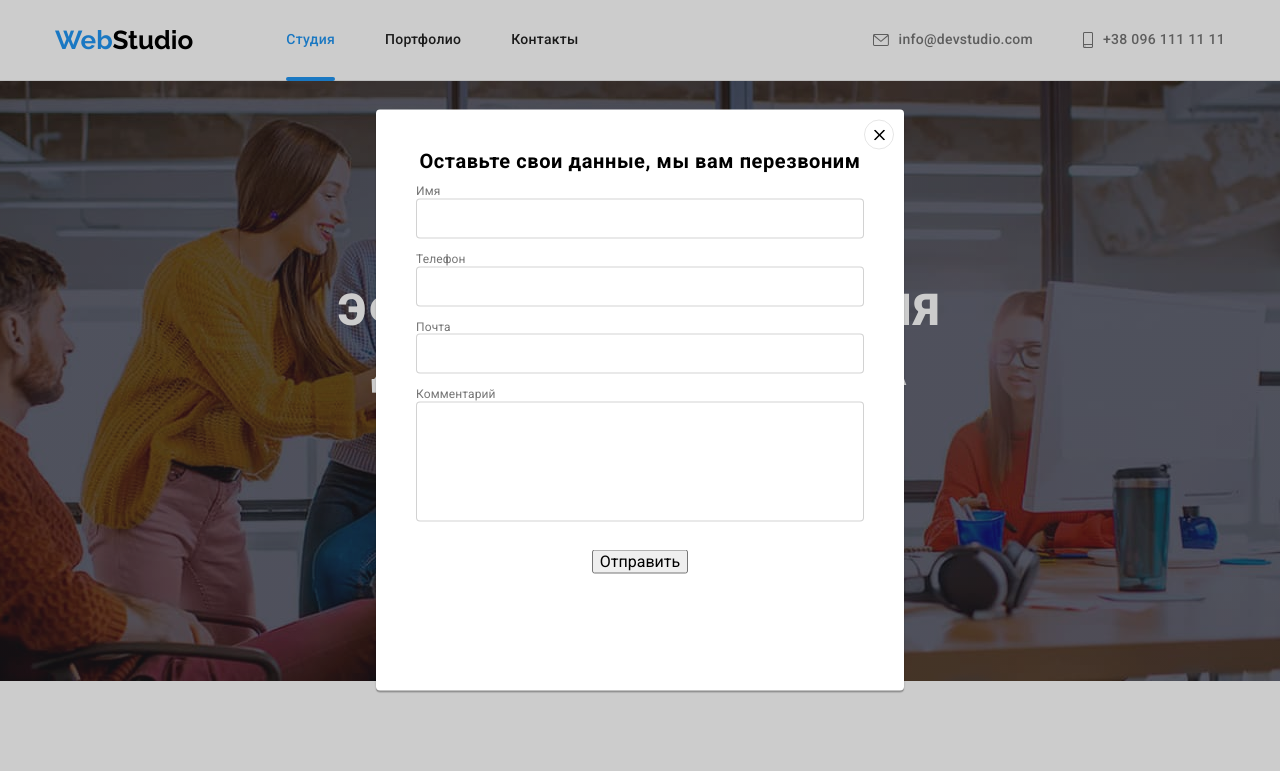
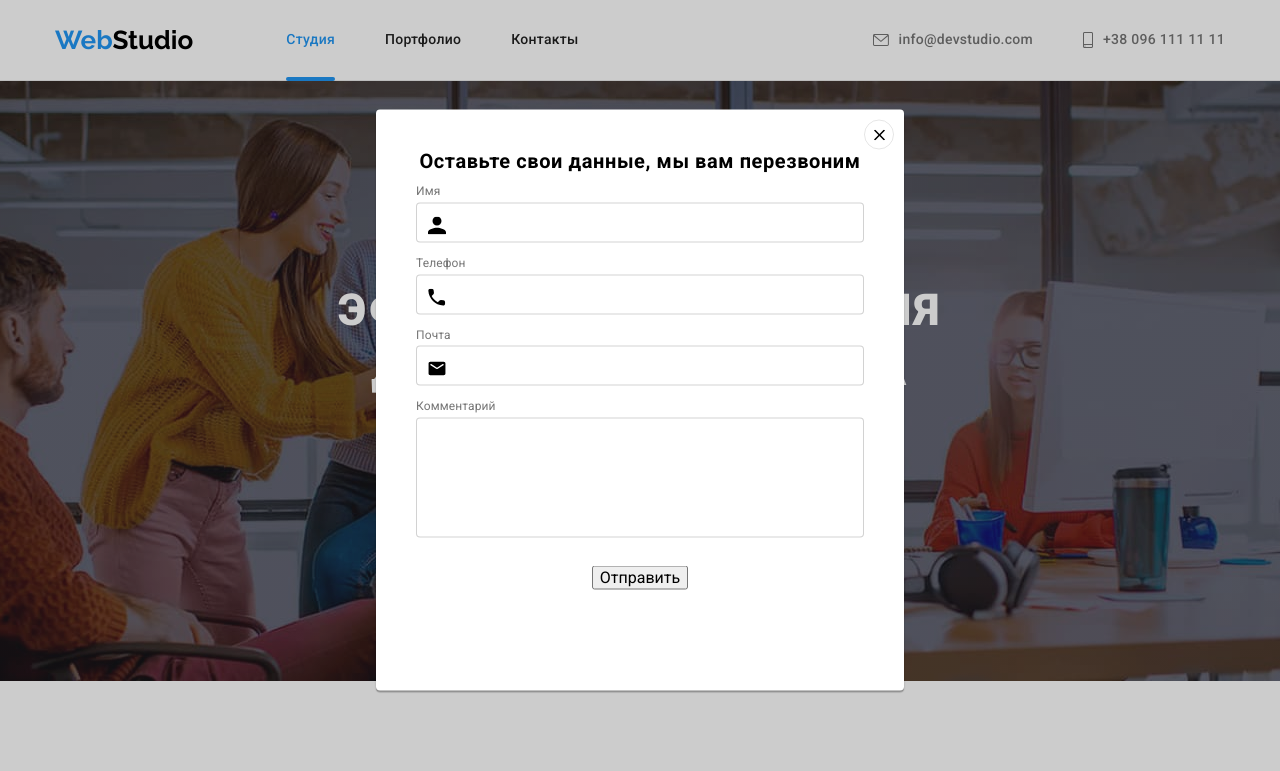
Before and after one commit to VUnzhakova/goit-markup-hw-06, a plain HTML site: page index.html in a window 1280 px wide. Both pictures are taken after a click on the button "Заказать услугу". Shown: the top 771 px of the page. Drawn offline with nearby package versions, Linux system fonts and the light colour scheme.

Commit message:
форма часть 3

```diff
--- a/css/style.css
+++ b/css/style.css
@@ -741,21 +741,52 @@ img {
   color: var(--secondary-color);
   margin-bottom: 4px;
 }
+.modal-form-wraper {
+  position: relative;
+  display: block;
+}
+
 .modal-form-input {
   width: 100%;
   height: 40px;
+  margin-top: 4px;
   margin-bottom: 10px;
   padding-left: 30px;
   border: 1px solid rgba(33, 33, 33, 0.2);
   border-radius: 4px;
+  transition: border-color 250ms cubic-bezier(0.4, 0, 0.2, 1);
 }
+.modal-form-input:focus {
+  outline: none;
+  border-color: var(--accent-color);
+}
+
+.modal-form-icon {
+  position: absolute;
+  top: 50%;
+  left: 12px;
+  transform: translateY(-50%);
+  transition: fill 250ms cubic-bezier(0.4, 0, 0.2, 1);
+}
+
+.modal-form-input:focus + .modal-form-icon {
+  fill: var(--accent-color);
+}
+
 .modal-form-massage {
   width: 100%;
   height: 120px;
+  margin-top: 4px;
   padding: 12px 16px;
   border: 1px solid rgba(33, 33, 33, 0.2);
   border-radius: 4px;
   resize: none;
+  transition: border-color 250ms cubic-bezier(0.4, 0, 0.2, 1);
+}
+
+.modal-form-massage:focus {
+  outline: none;
+  border-color: var(--accent-color);
 }
 
 .modal-form-button {
--- a/index.html
+++ b/index.html
@@ -378,11 +378,29 @@
               Оставьте свои данные, мы вам перезвоним
             </p>
 
-            <label for="" class="modal-form-field">Имя <input type="text" class="modal-form-input" name="user-name" />
+            <label for="" class="modal-form-field">Имя
+              <span class="modal-form-wraper">
+              <input type="text" class="modal-form-input" name="user-name" />
+              <svg class="modal-form-icon" width="18" height="18">
+                <use href="./images/sprite.svg#name"></use>
+              </svg>
+              </span>
             </label>
-            <label for="" class="modal-form-field">Телефон <input type="tel" class="modal-form-input" name="user-tel" />
+            <label for="" class="modal-form-field">Телефон
+              <span class="modal-form-wraper">
+              <input type="tel" class="modal-form-input" name="user-tel" />
+              <svg class="modal-form-icon" width="18" height="18">
+                <use href="./images/sprite.svg#tel"></use>
+              </svg>
+              </span>
             </label>
-            <label for="" class="modal-form-field">Почта <input type="email" class="modal-form-input" name="user-email" />
+            <label for="" class="modal-form-field">Почта
+              <span class="modal-form-wraper">
+              <input type="email" class="modal-form-input" name="user-email" />
+              <svg class="modal-form-icon" width="18" height="18">
+                <use href="./images/sprite.svg#mail"></use>
+              </svg>
+              </span>
             </label>
             <label for="" class="modal-form-field">Комментарий <textarea
               class="modal-form-massage"
```
